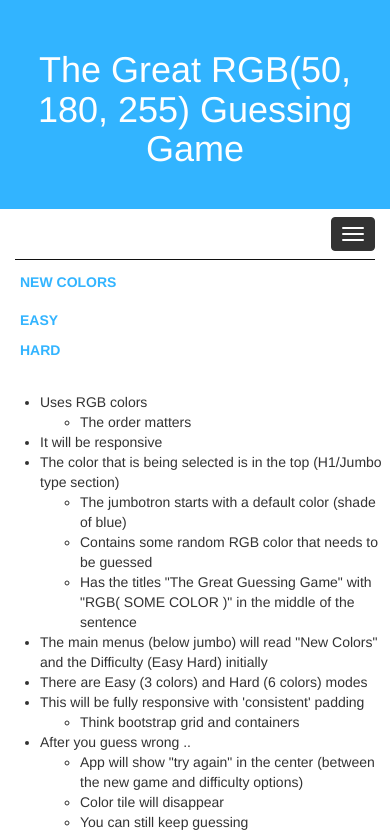
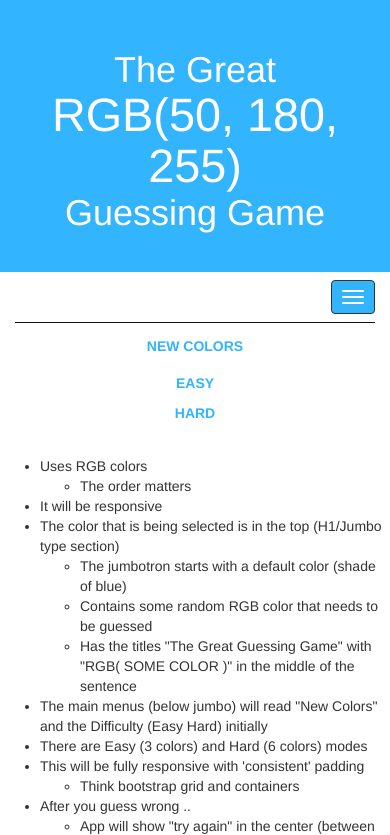
Before and after one commit to rainrivas/WebBasics, a plain HTML site: page colorGame/colorGame.html in a window 390 px wide. Both pictures are taken after a click on the button "Toggle navigation". Shown: the top 835 px of the page. Drawn offline with nearby package versions, Linux system fonts and the light colour scheme.

Commit message:
WIP :: Completing the layout of Jumbo and nav for now

```diff
--- a/colorGame/colorGame.css
+++ b/colorGame/colorGame.css
@@ -1,6 +1,7 @@
 #currentRgb{
     /*This will also be used as the js element that we will use to change everything*/
     background-color: rgb(50, 180, 255); /* set this to any default and make them match in all the belows*/
+    font-size: 1.3em;
 }
 .jumbotron {
     background-color: rgb(50, 180, 255); /* set this to any default and make them match in all the belows*/
@@ -8,8 +9,15 @@
     text-align: center;
     margin-bottom: 0px;
 }
+ #hamburger{
+    background-color: rgb(50, 180, 255);
+    /*margin: 0px 5px;*/
+ }
 
-.navbar-inverse {
+ #hamburger:hover{
+    background-color: grey;
+ }
+.navbar-inverse{
     background-color: white;
     border:0px;
     font-weight: bolder;
@@ -17,10 +25,10 @@
 .navbar-inverse .navbar-nav>li>a {
     color: rgb(50, 180, 255);
     padding: 5px;
-    text-align: justify;
+    text-align: center;
 }
 
-.navbar-inverse .navbar-brand:hover, .navbar-inverse .navbar-nav>li>a:hover{
+.navbar-inverse .navbar-nav>li>a:hover{
 	color: white;
 	background-color: rgb(50, 180, 255);
 }
--- a/colorGame/colorGame.html
+++ b/colorGame/colorGame.html
@@ -9,13 +9,13 @@
 
 <body>
     <div class="jumbotron">
-        <h1>The Great <span id="currentRgb">RGB(50, 180, 255)</span> Guessing Game</h1>
+        <h1>The Great<div id="currentRgb">RGB(50, 180, 255)</div>Guessing Game</h1>
     </div>
     <nav class="navbar navbar-inverse">
         <div class="container">
             <!-- Brand and toggle get grouped for better mobile display -->
             <div class="navbar-header">
-                <button type="button" class="navbar-toggle collapsed" data-toggle="collapse" data-target="#bs-example-navbar-collapse-1" aria-expanded="false">
+                <button type="button" id="hamburger" class="navbar-toggle collapsed" data-toggle="collapse" data-target="#bs-example-navbar-collapse-1" aria-expanded="false">
                     <span class="sr-only">Toggle navigation</span>
                     <span class="icon-bar"></span>
                     <span class="icon-bar"></span>
@@ -38,6 +38,7 @@
             <!-- /.container-fluid -->
         </div>
     </nav>
+    <!-- the color grid  -->
     <ul>
         <li>
             Uses RGB colors
```
